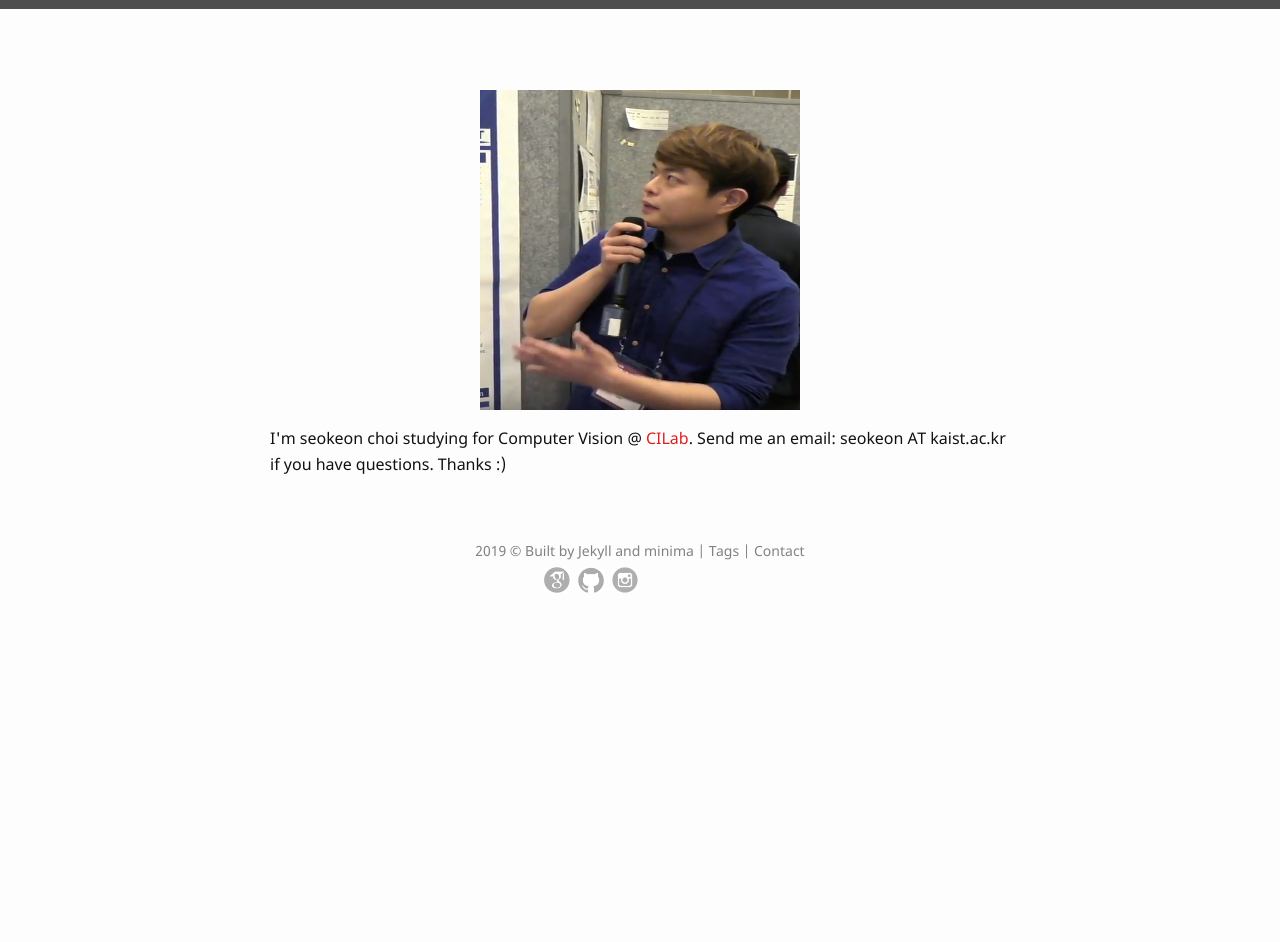
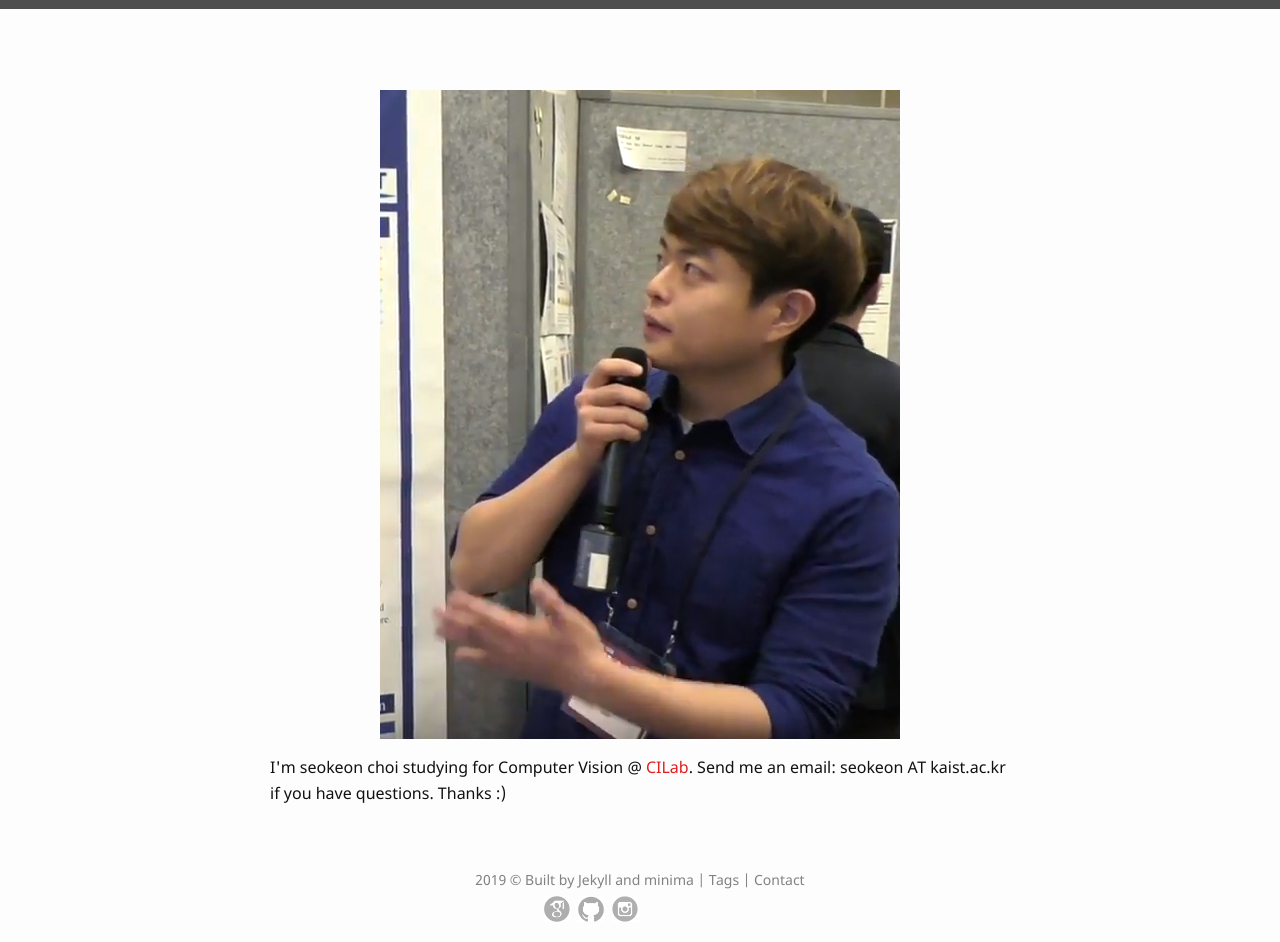
Before and after one commit to bismex/bismex.github.io, a Jekyll site: the page built from contact.html, in a window 1280 px wide and 942 px high. Built offline with Jekyll 4.4.1, drawn with Linux system fonts in a browser that asks for light colours.

Commit message:
Update contact.html

```diff
--- a/contact.html
+++ b/contact.html
@@ -4,7 +4,7 @@ layout: default
 
 <div class='other-pages'>
 
-	<img src="{{ '/assets/images/seokeon.png' | relative_url }}" width="320" height="320" />
+	<img src="{{ '/assets/images/seokeon.png' | relative_url }}" width="520" height="649" />
 
 	<p></p>
 	<p>I'm seokeon choi studying for Computer Vision @ <a href="http://cilabs.kaist.ac.kr/" target="_blank">CILab</a>. Send me an email: seokeon AT kaist.ac.kr if you have questions. Thanks :)</p>
```
